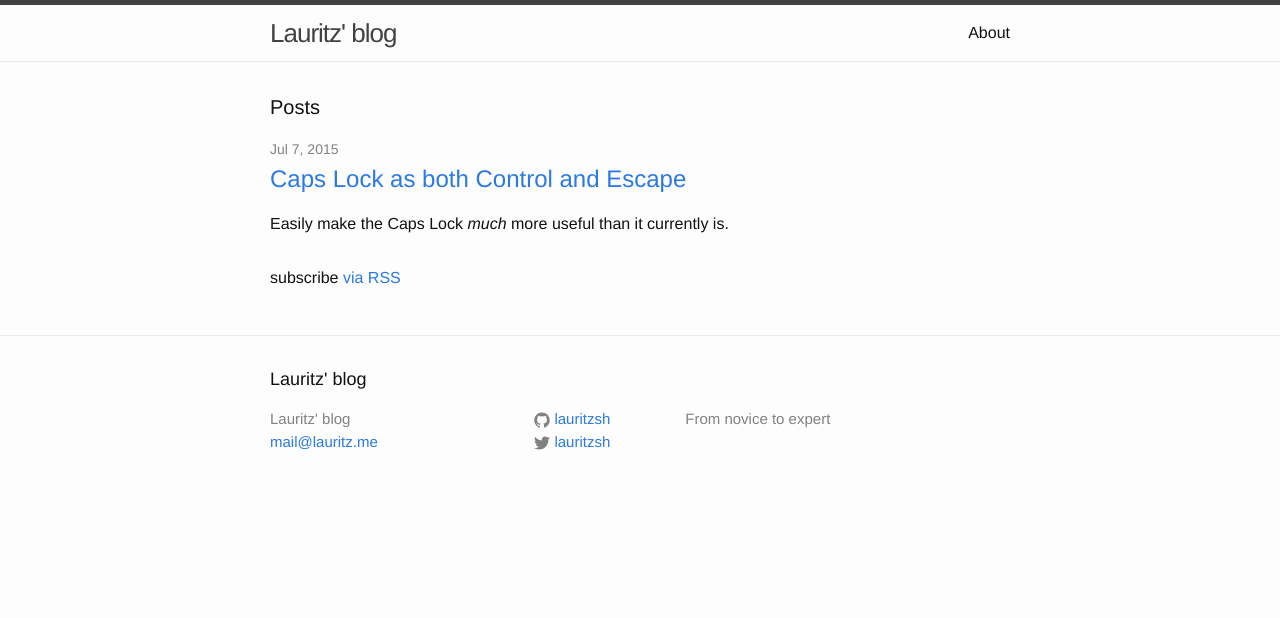
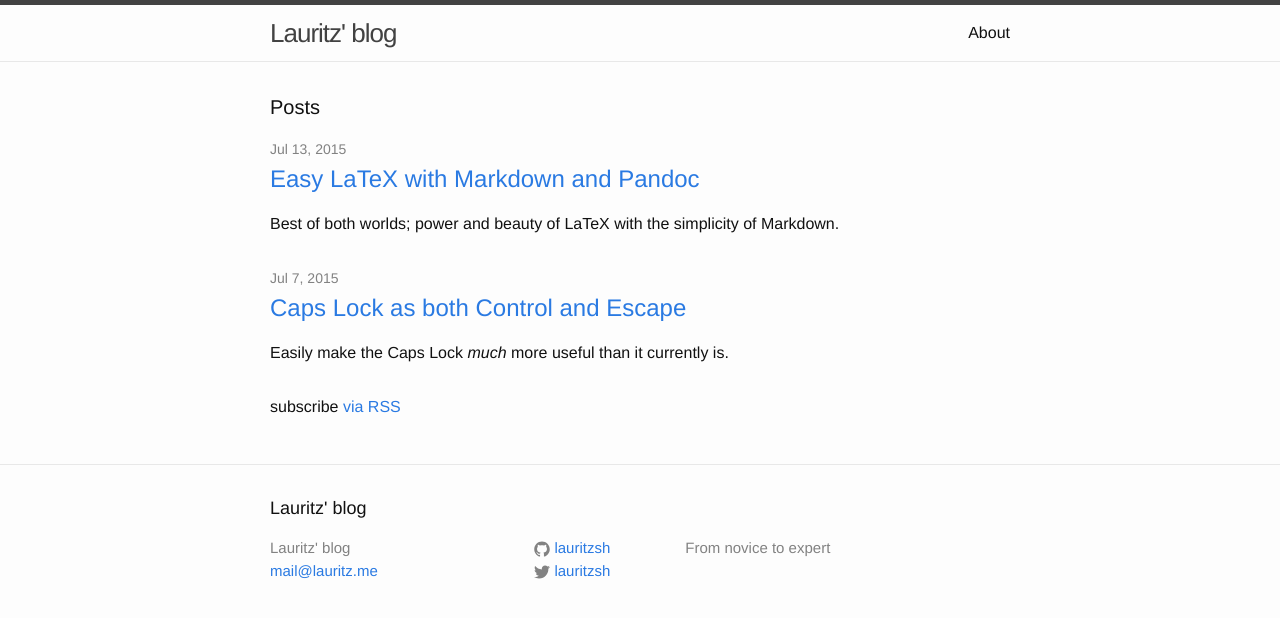
Before and after one commit to lauritzsh/blog, a Jekyll site: the page built from index.html, in a window 1280 px wide. Shown: the top 618 px of the page. Built offline with Jekyll 4.4.1, drawn with Linux system fonts in a browser that asks for light colours; Markdown is read by kramdown in place of the engine named in the settings; comment, search, counter and statistics services are not loaded; part of the change alters nothing that is shown.

Commit message:
Add new post

````diff
--- a/_config.yml
+++ b/_config.yml
@@ -14,6 +14,9 @@ excerpt_separator: <!--more-->
 # Build settings
 markdown: redcarpet
 
+redcarpet:
+  extensions: [footnotes]
+
 defaults:
   -
     scope:
--- /dev/null
+++ b/_posts/2015-07-13-easy-latex-with-markdown-pandoc.md
@@ -0,0 +1,153 @@
+---
+layout: post
+title: "Easy LaTeX with Markdown and Pandoc"
+categories: tutorial
+tags: latex markdown pandoc
+---
+
+Best of both worlds; power and beauty of LaTeX with the simplicity of Markdown.
+
+<!--more-->
+
+I remember writing my very first LaTeX report in high school, learning the most
+useful commands, what goes in the preamble, including other documents, getting
+the figures to show up etc.
+
+It took some time to figure out but... wow, how it looked good!
+
+I really like to write in [Markdown][mark] though. It's very clear to me without
+being verbose and it's used a lot: reddit, Stack Overflow, GitHub etc.
+
+So I went searching for how I could combine the best of both worlds. The power
+and beauty of LaTeX with the simplicity of Markdown. That's how I found
+[Pandoc][pandoc] and learned it's possible to mix the two markups.
+
+## Setup
+To get this up and running you'll need LaTeX ([Windows][win], [OS X][osx],
+[Linux][linux]) and Pandoc.
+
+Pandoc is available for Homebrew: `brew install pandoc`. Your favorite package
+manager probably has Pandoc as well.
+
+## A simple document
+Let's try out Pandoc with a simple single-file setup. We'll write a Markdown
+file mixed in with some LaTeX goodies and convert it to PDF.
+
+Create a Markdown file and name it something. `input.md` will do. Now let's put
+something in it so we have something to play with.
+
+```
+# Section
+This is our first section.
+
+Another paragraph.
+
+We can use Markdown for figures.
+
+![A Markdown logo](markdown.png)
+
+Markdown for lists
+
+* One
+* Two
+    * Nested one
+* Three
+    1. Numerated list
+    1. No need to specify number
+
+We can even inline math: $y = ax + b$.
+How about displayed equations:
+
+$$
+y = -2.2x + 0.5
+$$
+
+## Subsection
+Just use Markdown to define sections and structure of the document.
+
+Let's finish with a footnote.[^1]
+
+[^1]: I'm a footnote!
+```
+
+Now we can typeset this with Pandoc. Assuming you're in the same directory just
+type:
+
+`pandoc -o simple.pdf input.md`
+
+Pandoc will use whatever parameter that is not flagged as input, so we could
+also have multiple input files:
+
+`pandoc -o simple.pdf input1.md input2.md`
+
+What's great about Pandoc is that it supports templating. That means we can pass
+variables and change the output.
+So instead of using the US letter paper size, we want to use A4 here in Europe,
+so let's change that. To get the desired A4 paper size we just type:
+
+`pandoc -V papersize:a4paper -o simple.pdf input.md`
+
+Some of the template variables are described [here][temp]. You can also see all
+template variables for LaTeX by typing `pandoc -D latex`. The default LaTeX
+template file is also available on [GitHub][ptemp].
+
+You can see the generated PDF document [here][doc].
+
+**Pro tip:** say you need to just load a single or few LaTeX packages, you can
+just include it in the document using YAML front matter.
+
+```
+---
+header-includes:
+  - \usepackage{cleveref}
+---
+# Section
+![A Markdown logo\label{markdown}](markdown.png)
+
+See \cref{markdown}.
+```
+
+Here we include the `cleveref` package to set a reference to the Markdown
+figure.
+
+## Writing reports
+What's great about LaTex is the modularity. You can keep your sections in
+individual files, making it easier to locate and change a section.
+
+I've written a template that I hope makes it easier to setup new reports using
+Pandoc. I'll keep it updated as I use it myself and refine it. It is available
+on [GitHub][template].
+
+I have included three sample directories with some chapters and sections. You
+can use them to typeset the project and see if everything is setup correctly.
+My plan is to update the sample files with examples of how to use LaTeX in
+Markdown. References, bibliographies, appendix etc. I will maybe also introduce
+a proper build tool such as `make` instead of the simple Bash script.
+
+For now just remove and replace with your own content. Be sure to update
+`typeset` with your own input files in the `FILES` variable. Update `cover.tex`
+with your own name(s).
+
+The template contains most of the used packages but is made with XeTeX in mind!
+You'll have to edit for pdfLaTeX or LuaTeX.
+
+## Other use cases
+What's _really_ great about this setup compared to writing in LaTeX is Pandoc.
+Without too many changes the same project can be exported to websites, or even
+ebooks, using your own stylesheets.
+
+There is a whole list of different [examples][examples] with Pandoc. I really
+recommend taking some time getting to learn this tool. It has so many use cases
+and is unbelievable for text conversion.
+
+
+[pandoc]:   http://pandoc.org/
+[mark]:     http://commonmark.org/
+[win]:      http://miktex.org/
+[osx]:      https://tug.org/mactex/
+[linux]:    http://latex-project.org/
+[temp]:     http://pandoc.org/demo/example9/templates.html
+[ptemp]:    https://github.com/jgm/pandoc-templates/blob/master/default.latex
+[doc]:      /examples/simple.pdf
+[template]: https://github.com/lauritzsh/pandoc-markdown-template
+[examples]: http://pandoc.org/demos.html
````
Also changed, not shown: 1 other file.
